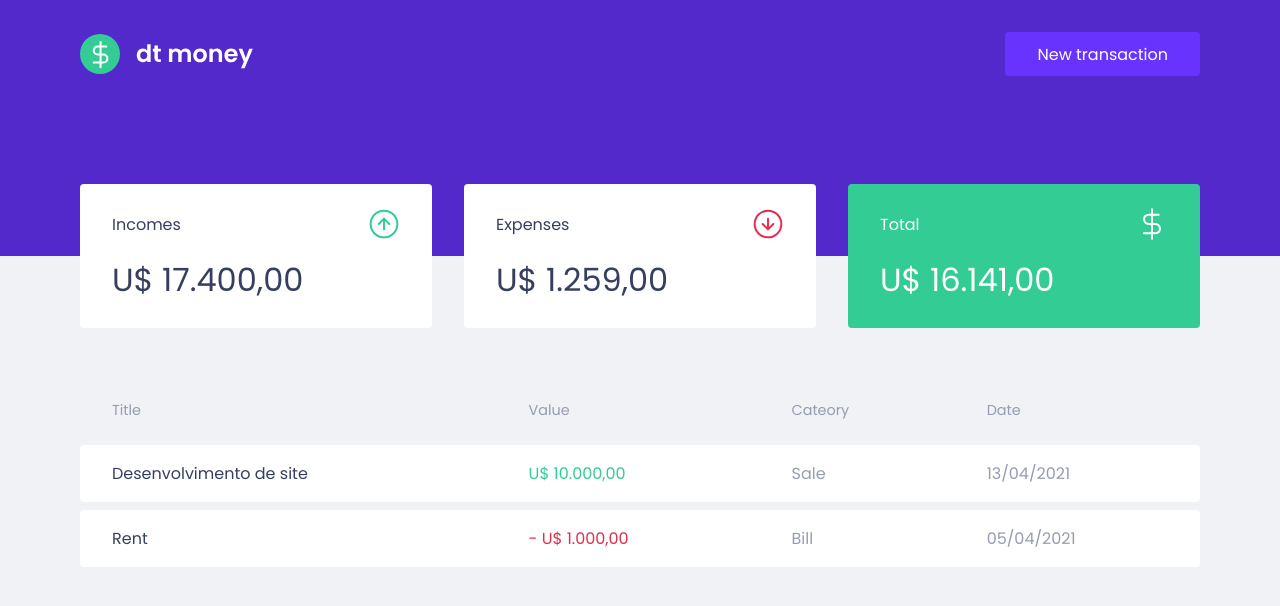
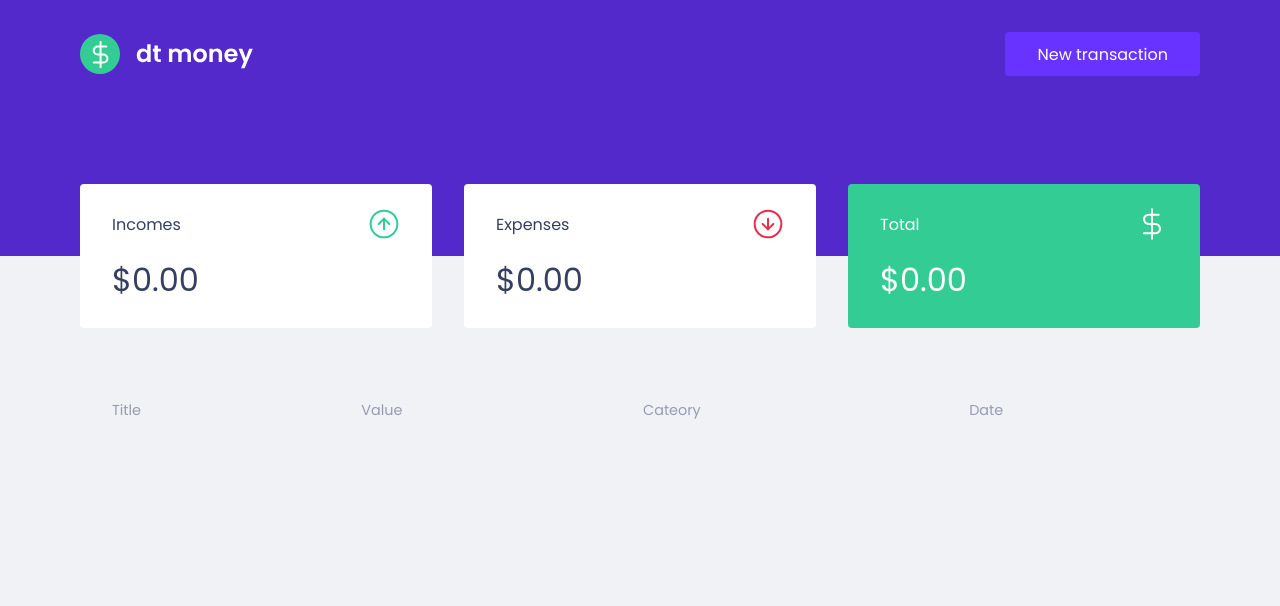
Before and after one commit to ericksilvadev/dt-money, a React (Vite) app: page / in a window 1280 px wide. Shown: the top 606 px of the page. Built offline with nearby package versions, Linux system fonts and the light colour scheme.

Commit message:
format dates and currency. update dashboard

```diff
--- a/src/components/Dashboard/index.tsx
+++ b/src/components/Dashboard/index.tsx
@@ -5,18 +5,29 @@ import incomeIcon from '../../assets/income.svg';
 import outcomeIcon from '../../assets/outcome.svg';
 import totalIcon from '../../assets/total.svg';
 import { Container, Content, SumaryContent } from './styles';
+import { useContext } from 'react';
+import { TransactionsContext } from '../../context/TransactionsContext';
 
 export function Dashboard() {
+  const { transactions } = useContext(TransactionsContext);
+  const totalIncomes = transactions.reduce(
+    (acc, curr) => (curr.type === 'deposit' ? acc + Number(curr.value) : acc),
+    0
+  );
+  const totalExpenses = transactions.reduce(
+    (acc, curr) => (curr.type === 'withdraw' ? acc + Number(curr.value) : acc),
+    0
+  );
   return (
     <Container>
       <Content>
         <SumaryContent>
-          <Summary title="Incomes" icon={incomeIcon} value="U$ 17.400,00" />
-          <Summary title="Expenses" icon={outcomeIcon} value="U$ 1.259,00" />
+          <Summary title="Incomes" icon={incomeIcon} value={totalIncomes} />
+          <Summary title="Expenses" icon={outcomeIcon} value={totalExpenses} />
           <Summary
             title="Total"
             icon={totalIcon}
-            value="U$ 16.141,00"
+            value={totalIncomes - totalExpenses}
             isTotal
           />
         </SumaryContent>
--- a/src/components/NewTransactionModal/index.tsx
+++ b/src/components/NewTransactionModal/index.tsx
@@ -11,7 +11,7 @@ interface ITransaction {
   title: string;
   value: number | null;
   category: string;
-  date: Date;
+  date: number;
   type: string;
 }
 
@@ -19,7 +19,7 @@ const initialValues = {
   title: '',
   value: null,
   category: '',
-  date: new Date(),
+  date: Date.now(),
   type: '',
 };
 
@@ -37,6 +37,7 @@ export function NewTransactionModal() {
       ...newTransaction,
       [name]: value,
       type: transactionType,
+      date: Date.now(),
     });
   };
 
@@ -45,6 +46,7 @@ export function NewTransactionModal() {
 
     setTransactions([...transactions, newTransaction]);
     setNewTransaction(initialValues);
+    setIsModalOpen(false);
   };
 
   return (
--- a/src/components/Summary/index.tsx
+++ b/src/components/Summary/index.tsx
@@ -3,7 +3,7 @@ import { Container } from './styles';
 interface ISumary {
   title: string;
   icon: string;
-  value: string;
+  value: number;
   isTotal?: boolean;
 }
 
@@ -14,7 +14,12 @@ export const Summary: React.FC<ISumary> = ({ title, icon, value, isTotal }) => {
         <p>{title}</p>
         <img src={icon} alt={title} />
       </header>
-      <strong>{value}</strong>
+      <strong>
+        {new Intl.NumberFormat('en-US', {
+          style: 'currency',
+          currency: 'USD',
+        }).format(Number(value))}
+      </strong>
     </Container>
   );
 };
--- a/src/components/TransactionsTable/index.tsx
+++ b/src/components/TransactionsTable/index.tsx
@@ -1,30 +1,46 @@
+import { useContext } from 'react';
+import { TransactionsContext } from '../../context/TransactionsContext';
 import { Container } from './styles';
 
 export const TransactionsTable = () => {
+  const { transactions } = useContext(TransactionsContext);
+  // if (!transactions.length) return <div>loading...</div>;
   return (
     <Container>
       <table>
         <thead>
-          <th>Title</th>
-          <th>Value</th>
-          <th>Cateory</th>
-          <th>Date</th>
+          <tr>
+            <th>Title</th>
+            <th>Value</th>
+            <th>Cateory</th>
+            <th>Date</th>
+          </tr>
         </thead>
         <tbody>
-          <tr>
-            <td>Desenvolvimento de site</td>
-            <td className="deposit">U$ 10.000,00</td>
-            <td>Sale</td>
-            <td>13/04/2021</td>
-          </tr>
-          <tr>
-            <td>Rent</td>
-            <td className="withdraw">- U$ 1.000,00</td>
-            <td>Bill</td>
-            <td>05/04/2021</td>
-          </tr>
+          {transactions.map((transaction) => {
+            console.log(transaction.date);
+            return (
+              <tr key={String(transaction.title + transaction.value)}>
+                <td>{transaction.title}</td>
+                <td className={transaction.type}>
+                  {transaction.type === 'withdraw' && <span>-</span>}
+                  {new Intl.NumberFormat('en-US', {
+                    style: 'currency',
+                    currency: 'USD',
+                  }).format(Number(transaction.value))}
+                </td>
+                <td>{transaction.category}</td>
+                <td>
+                  {new Intl.DateTimeFormat('en-US').format(
+                    new Date(transaction.date)
+                  )}
+                </td>
+              </tr>
+            );
+          })}
         </tbody>
       </table>
+      {/* {!transactions.length && <p>No transactions registered yet.</p>} */}
     </Container>
   );
 };
--- a/src/context/TransactionsContext.tsx
+++ b/src/context/TransactionsContext.tsx
@@ -8,7 +8,7 @@ interface ITransaction {
   title: string;
   value: number | null;
   category: string;
-  date: Date;
+  date: number;
   type: string;
 }
 
@@ -29,17 +29,19 @@ export const TransactionsProvider = ({ children }: IProvider) => {
     const storageTransactions = localStorage.getItem('transactions');
 
     if (storageTransactions) {
+      console.log(JSON.parse(storageTransactions));
+      setTransactions(JSON.parse(storageTransactions));
+    }
+  }, []);
+
+  useEffect(() => {
+    console.log('aqui');
+    console.log(transactions);
+
+    if (transactions.length) {
       localStorage.setItem('transactions', JSON.stringify(transactions));
     }
   }, [transactions]);
-
-  useEffect(() => {
-    const storageTransactions = localStorage.getItem('transactions');
-
-    if (storageTransactions) {
-      setTransactions(JSON.parse(storageTransactions));
-    }
-  }, []);
 
   return (
     <TransactionsContext.Provider
```
